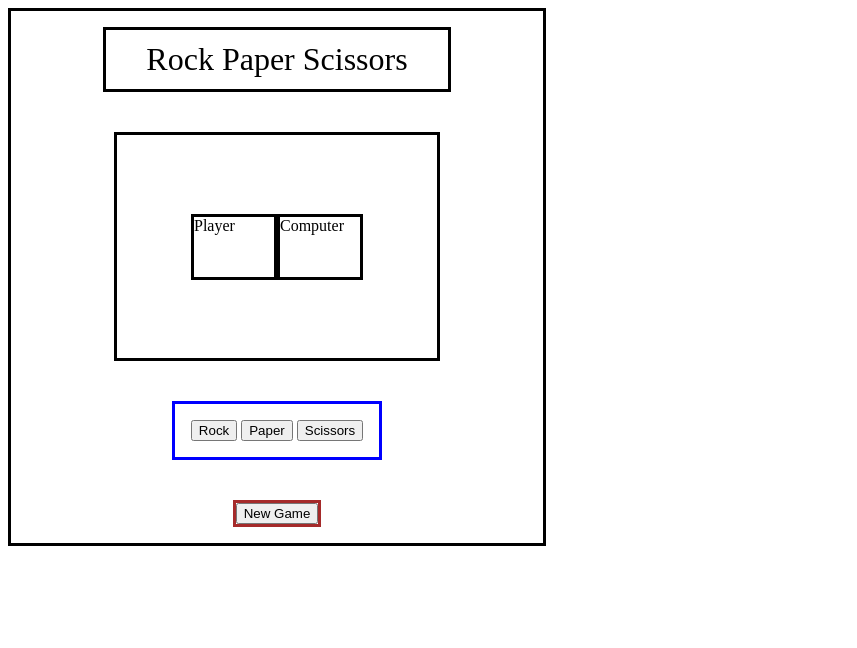
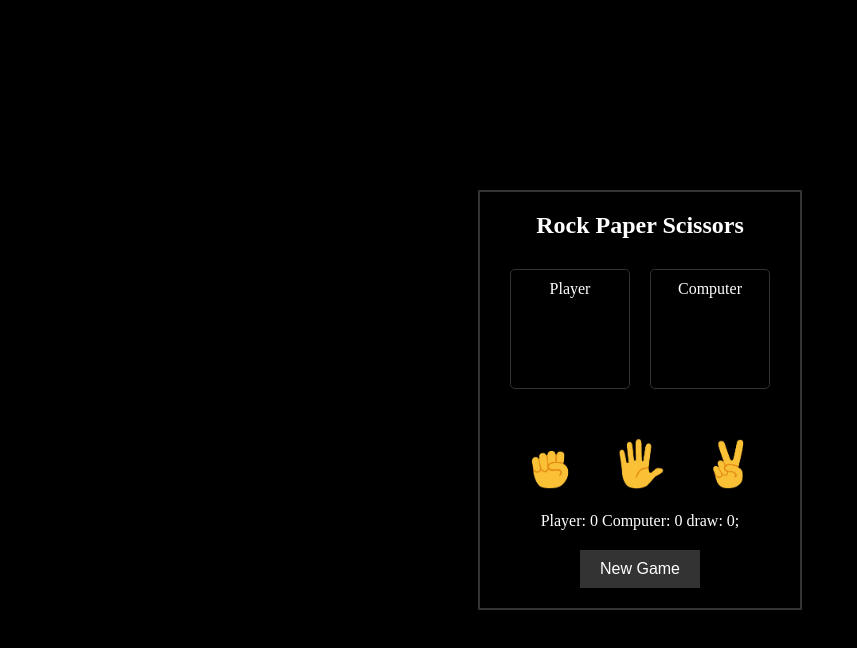
Before and after one commit to MehtaAnmol/Top-RockPaperScissors, a plain HTML site: page index.html in a window 1280 px wide. Both pictures are taken after a click on the button "New Game". Shown: the whole page, without its empty margins (0-857 px from the left). Drawn offline with Linux system fonts and the light colour scheme.

Commit message:
Added css and  newGame button

```diff
--- a/index.html
+++ b/index.html
@@ -10,16 +10,25 @@
 <body>
     <div class="game-container game-container-js ">
         <div class="game-heading">Rock Paper Scissors</div>
-        <div class="display">
-            <div class="player-choice player-choice-js">Player</div>
-            <div class="computer-choice computer-choice-js">Computer</div>
+        <div class="display-container">
+            <div class = "display">
+                <div class="player-choice player-choice-js">
+                    <div class="player-heading">Player</div>
+                    <div class="player"></div>
+                </div>
+                <div class="computer-choice computer-choice-js">
+                    <div class="computer-heading">Computer</div>
+                    <div class="computer"></div>
+                </div>
+            </div>
             <div class="result-display-js"></div>
         </div>
         <div class="buttons-container">
-            <button class="rock-button rock-button-js">Rock</button>
-            <button class="paper-button paper-button-js">Paper</button>
-            <button class="scissors-button scissors-button-js">Scissors</button>
+            <button class="rock-button rock-button-js"><img src="images/rock-emoji.png" alt="" class="move-icon"></button>
+            <button class="paper-button paper-button-js"><img src="images/paper-emoji.png" alt="" class="move-icon"></button>
+            <button class="scissors-button scissors-button-js"><img src="images/scissors-emoji.png" alt="" class="move-icon"></button>
         </div>
+        <div class="scores"></div>
         <div class="newGame-button-container">
             <button class = "new-game-button">New Game</button>
         </div>
--- a/script.js
+++ b/script.js
@@ -2,6 +2,9 @@
 const rockButton = document.querySelector(".rock-button-js");
 const paperButton = document.querySelector(".paper-button-js");
 const scissorButton = document.querySelector(".scissors-button-js");
+const Winner = document.querySelector(".result-display-js");
+const score = document.querySelector(".scores");
+const startNewGame = document.querySelector(".new-game-button");
 
 
 function computersChoice(){
@@ -20,21 +23,32 @@ paperButton.addEventListener("click", () =>{
 scissorButton.addEventListener("click", () =>{
     startGame('scissors');
 });
-let count = 1;
+let count = 0;
 function startGame(playerChoice){
     let computer = computersChoice();
     let player = playerChoice;
     let result= checkWinner(computer , player);
+    displayChoices(player , computer);
     if(count < 6){
         count++;
         displayWinner(result, player, computer);
-
-        console.log(count);
     }else{
-        startNewGame();
+        resetScores()
     }
 }
 
+function displayChoices(player, computer){
+    let playerDisplay = ""
+    let computerDisplay = ""
+    playerDisplay += `
+    <img src="images/${player}-emoji.png" class = "move-player"></img>
+    `;
+    computerDisplay +=`
+    <img src="images/${computer}-emoji.png" class = "move-computer"></img>
+    `
+    document.querySelector(".player").innerHTML = playerDisplay;
+    document.querySelector(".computer").innerHTML = computerDisplay;
+}
 function checkWinner(computer, player){
     if(player === 'rock'){
         if(computer === 'rock') return 'draw';
@@ -50,28 +64,39 @@ function checkWinner(computer, player){
         if(computer === 'scissors') return 'draw';
     }
 }
+let playerWon = 0;
+let computerWon = 0;
+let draw = 0;
+function displayWinner(result, player, computer){
 
-function displayWinner(result, player, computer){
-    // console.log(result)
-    // console.log(`player : ${player}  computer : ${computer}`)
-    let playerDisplay = "";
-    let computerDisplay = "";
+    Winner.innerHTML = "";
     let resultDisplay = "";
-    playerDisplay += player;
-    computerDisplay += computer;
-
     if(result === 'won'){
+        playerWon +=1 ;
         resultDisplay += 'Player wins';
     }else if(result === 'lost'){
+        computerWon += 1;
         resultDisplay += 'Computer wins';
     }else{
+        draw += 1;
         resultDisplay += 'Draw'
     }
+    Winner.innerHTML = resultDisplay;
+    score.innerHTML = `
+        Player: ${playerWon}  Computer: ${computerWon}  draw: ${draw};
+    `
+}
+function resetScores(){
+    count = 0;
+    playerWon = 0;
+    computerWon = 0;
+    draw = 0;
+    let resultDisplay = "";
+    score.innerHTML = `
+        Player: ${playerWon}  Computer: ${computerWon}  draw: ${draw};
+    `
+}
 
-    document.querySelector(".player-choice-js").innerHTML = playerDisplay;
-    document.querySelector(".computer-choice-js").innerHTML = computerDisplay;
-    document.querySelector(".result-display-js").innerHTML = resultDisplay;
-}
-function startNewGame(){
-    count = 0;
-}
+startNewGame.addEventListener("click" , () => {
+    resetScores();
+})
--- a/style.css
+++ b/style.css
@@ -1,38 +1,120 @@
-.game-container{
-    border: solid black;
-    height: 500px;
-    width: 500px;
-    display: flex;
-    flex-direction: column;
-    gap: 40px;
-    padding: 1rem;
-    align-items: center;
-
+*,
+*:before,
+*:after {
+  box-sizing: border-box;
 }
-.game-heading{
-    border: solid;
-    text-align: center;
-    font-size: 2rem;
-    padding: 0.7rem;
-    width: 40vmin;
-}
-.display{
-    border: solid;
-    height: 20vmax;
-    width: 40vmin;
+body {
+    margin: 0;
+    padding: 0;
     display: flex;
     justify-content: center;
     align-items: center;
+    height: 100vh;
+    background-color: black;
+    color: white;
 }
-.player-choice,.computer-choice{
-    border: solid;
-    height: 60px;
-    width: 80px;
+
+.game-container {
+    min-width: 20vw;
+    height: 1oovh;
+    border: 2px solid #333;
+    display: flex;
+    flex-direction: column;
+    justify-content: space-between;
+    align-items: center;
+    padding: 20px;
+    box-sizing: border-box;
 }
-.buttons-container{
-    border: solid blue;
-    padding: 1rem;
+
+.game-heading {
+    font-size: 24px;
+    font-weight: bold;
+    text-align: center;
+    margin-bottom: 20px;
 }
-.newGame-button-container{
-    border: solid brown;
+
+.display-container {
+    display: flex;
+    flex-direction: column;
+    align-items: center;
 }
+
+.display {
+    display: flex;
+}
+
+.player-choice,
+.computer-choice {
+    width: 120px; /* Adjust the width as needed */
+    height: 120px; /* Adjust the height as needed */
+    border: 1px solid #333;
+    border-radius: 0.3rem;
+    padding: 10px;
+    margin: 10px;
+    text-align: center;
+    display: flex;
+    flex-direction: column;
+    gap: 5px;
+}
+
+
+.result-display-js {
+    font-size: 20px;
+    font-weight: bold;
+    margin-top: 20px;
+}
+
+.buttons-container {
+    display: flex;
+}
+
+.rock-button,
+.paper-button,
+.scissors-button {
+    flex: 1;
+    padding: 10px;
+    margin: 10px;
+    text-align: center;
+    border-radius: 4rem;
+    background-color: black;
+    border: black;
+}
+
+.newGame-button-container {
+    margin-top: 20px;
+}
+
+.scissors-button:hover{
+    background-color: #16161D;
+}
+.rock-button:hover{
+    background-color: #16161D;
+}
+.paper-button:hover{
+    background-color: #16161D;
+}
+
+
+
+.new-game-button {
+    padding: 10px 20px;
+    font-size: 16px;
+    background-color: #333;
+    color: #fff;
+    border: none;
+    cursor: pointer;
+}
+
+.new-game-button:hover {
+    background-color: #555;
+}
+
+
+.move-icon {
+    height: 50px;
+}
+.move-player,
+.move-computer{
+    height: 80px;
+    padding: 0.5rem;
+}
```
Also changed, not shown: images/paper-emoji.png (added), images/rock-emoji.png (added), images/scissors-emoji.png (added).
